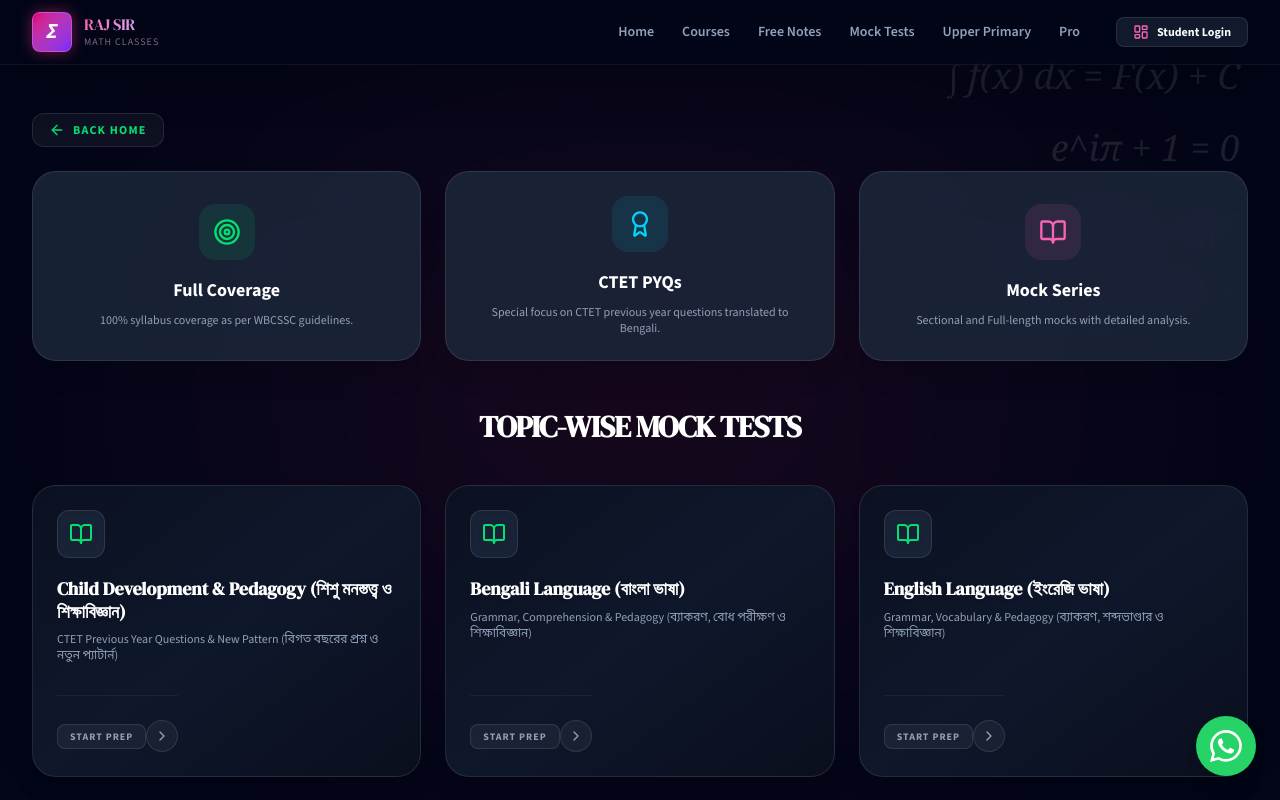
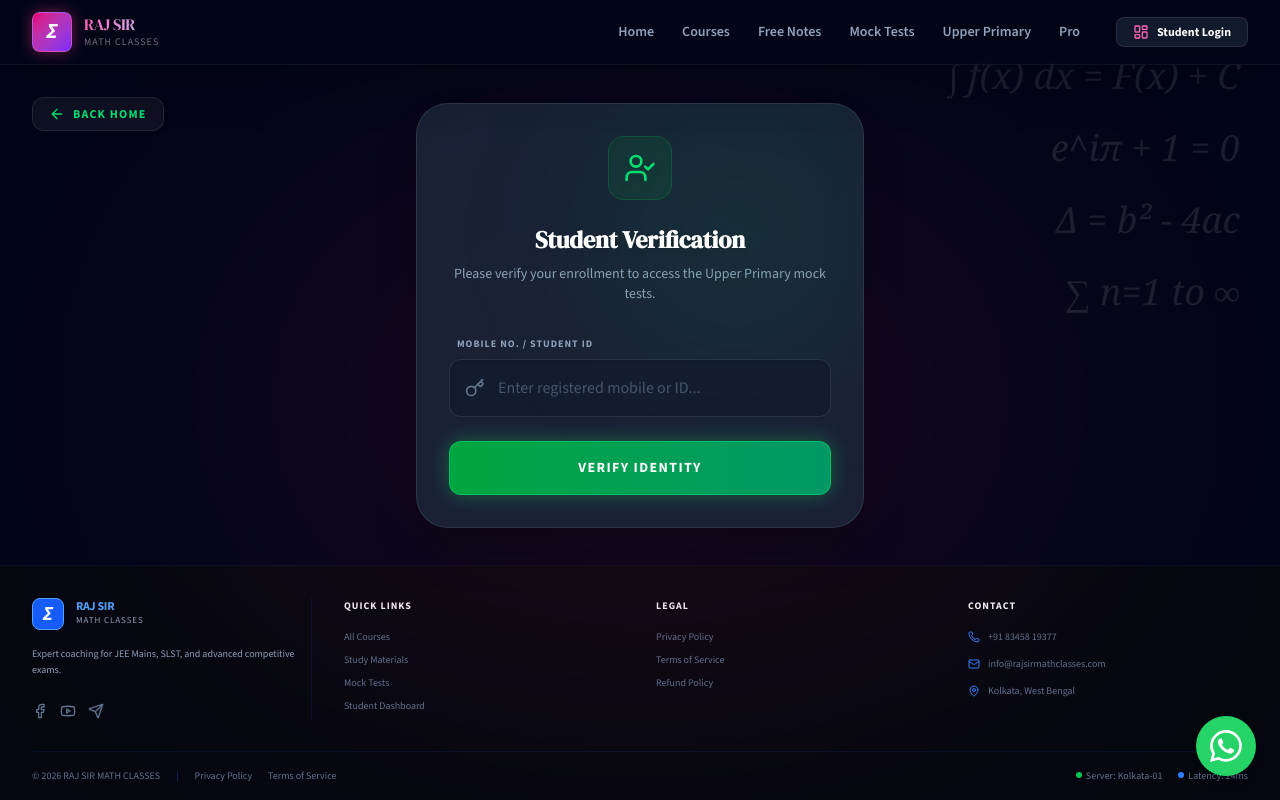
Before and after one commit to coachingmaathh2002/cloudflare, a React (Vite) app: page /upper-primary in a window 1280 px wide. Both pictures are taken after a click on the button "VIEW TOPICS & MOCKS". Shown: the top 800 px of the page. Built offline with nearby package versions, Linux system fonts and the light colour scheme; what better-react-mathjax would draw is missing.

Commit message:
feat: implement student verification step
Add a verification screen to the Upper Primary application using a Google Sheets CSV backend to restrict access to authorized users.

```diff
--- a/src/pages/UpperPrimaryApp.tsx
+++ b/src/pages/UpperPrimaryApp.tsx
@@ -1,13 +1,22 @@
-import React, { useState } from 'react';
+import React, { useState, useEffect } from 'react';
 import { motion, AnimatePresence } from 'motion/react';
-import { BookOpen, Target, ChevronRight, ChevronLeft, Award, Star, ArrowLeft, CheckCircle2, XCircle, Clock, Maximize, Minimize } from 'lucide-react';
+import { BookOpen, Target, ChevronRight, ChevronLeft, Award, Star, ArrowLeft, CheckCircle2, XCircle, Clock, Maximize, Minimize, UserCheck, ShieldAlert, Key } from 'lucide-react';
 import { MixedLatex } from '../components/LatexRenderer';
 import { UPPER_PRIMARY_TOPICS, CDP_MOCKS } from '../data/upperPrimaryData';
 
-type ViewState = 'landing' | 'topics' | 'mocks' | 'test' | 'results';
+type ViewState = 'landing' | 'verify' | 'topics' | 'mocks' | 'test' | 'results';
+
+// NOTE: Replace this URL with your Google Sheet published CSV URL
+// Go to File -> Share -> Publish to web -> Link -> select the sheet and "Comma-separated values (.csv)"
+const STUDENT_SHEET_CSV_URL = 'https://docs.google.com/spreadsheets/d/e/2PACX-1vRRRSfQqvIjS5rWy6FSjcgvA1swYQWwAs1Ba6W7sxfnCYxd3Kln7zV7Qy_7aoL0K-fUamd5BuIhQjVV/pub?output=csv';
 
 export default function UpperPrimaryApp() {
   const [view, setView] = useState<ViewState>('landing');
+  const [isVerified, setIsVerified] = useState(false);
+  const [verifyInput, setVerifyInput] = useState('');
+  const [verifyLoading, setVerifyLoading] = useState(false);
+  const [verifyError, setVerifyError] = useState('');
+
   const [selectedTopic, setSelectedTopic] = useState<any>(null);
   const [selectedMock, setSelectedMock] = useState<any>(null);
 
@@ -16,6 +25,74 @@
   const [isSubmitted, setIsSubmitted] = useState(false);
   const [timeLeft, setTimeLeft] = useState(3600);
   const [focusMode, setFocusMode] = useState(false);
+
+  useEffect(() => {
+    // Check if previously verified in this session
+    if (localStorage.getItem('upper_primary_verified') === 'true') {
+      setIsVerified(true);
+    }
+  }, []);
+
+  const handleVerify = async (e: React.FormEvent) => {
+    e.preventDefault();
+    if (!verifyInput.trim()) {
+      setVerifyError('Please enter your Mobile Number or Student ID');
+      return;
+    }
+
+    setVerifyLoading(true);
+    setVerifyError('');
+
+    try {
+      const response = await fetch(`${STUDENT_SHEET_CSV_URL}&t=${Date.now()}`, {
+        cache: 'no-store'
+      });
+      if (!response.ok) throw new Error('Failed to fetch verification list');
+
+      const csvText = await response.text();
+      const rows = csvText.split('\n').map(row => row.split(','));
+
+      // Assume CSV format: Name, Mobile, StudentID
+      // Skip header row
+      const dataRows = rows.slice(1);
+
+      const input = verifyInput.trim().toLowerCase();
+      let matched = false;
+
+      for (const row of dataRows) {
+        if (row.length >= 2) {
+          const mobile = row[1]?.trim().toLowerCase();
+          const studentId = row[2]?.trim().toLowerCase();
+
+          if (input === mobile || input === studentId) {
+            matched = true;
+            break;
+          }
+        }
+      }
+
+      if (matched) {
+        setIsVerified(true);
+        localStorage.setItem('upper_primary_verified', 'true');
+        setView('topics');
+      } else {
+        setVerifyError('Verification failed. No matching Student ID or Mobile Number found.');
+      }
+    } catch (err) {
+      console.error(err);
+      setVerifyError('Could not connect to the verification database. Please try again later.');
+    } finally {
+      setVerifyLoading(false);
+    }
+  };
+
+  const proceedFromLanding = () => {
+    if (isVerified) {
+      setView('topics');
+    } else {
+      setView('verify');
+    }
+  };
 
   // Auto-submit test
   React.useEffect(() => {
@@ -96,7 +173,7 @@
                   Complete preparation with Mock Tests, Previous Year Questions, and Detailed Explanations for all subjects including CDP, Bengali, English, Math & Science, and Social Studies.
                 </p>
                 <button
-                  onClick={() => setView('topics')}
+                  onClick={proceedFromLanding}
                   className="inline-flex items-center gap-3 bg-gradient-to-r from-green-400 to-emerald-500 hover:from-green-300 hover:to-emerald-400 text-slate-900 px-8 py-4 rounded-xl font-black text-sm md:text-base uppercase tracking-widest transition-all shadow-[0_0_20px_rgba(74,222,128,0.4)] hover:shadow-[0_0_30px_rgba(74,222,128,0.6)] hover:-translate-y-1"
                 >
                   View Topics & Mocks <ChevronRight className="h-5 w-5" />
@@ -105,6 +182,61 @@
             </div>
           </div>
         </section>
+      </div>
+    );
+  }
+
+  if (view === 'verify') {
+    return (
+      <div className="w-full flex-1 flex flex-col items-center justify-center p-4 min-h-[500px]">
+        <button onClick={() => setView('landing')} className="absolute top-8 left-8 flex items-center gap-2 text-green-400 hover:text-green-300 font-bold uppercase text-xs tracking-widest mb-6 w-fit h-fit transition-colors bg-white/5 px-4 py-2 rounded-xl border border-white/10 shadow-inner hover:bg-white/10">
+          <ArrowLeft className="h-4 w-4" /> Back Home
+        </button>
+
+        <div className="max-w-md w-full bg-slate-800/80 backdrop-blur-xl border border-white/10 p-8 rounded-[32px] shadow-2xl relative overflow-hidden">
+          <div className="absolute top-0 right-0 w-64 h-64 bg-green-500/10 rounded-full blur-[80px] pointer-events-none"></div>
+
+          <div className="w-16 h-16 bg-green-500/10 border border-green-500/20 text-green-400 rounded-2xl flex items-center justify-center mb-6 mx-auto shadow-inner">
+            <UserCheck className="w-8 h-8 drop-shadow-md" />
+          </div>
+
+          <h2 className="text-2xl font-display font-black text-white text-center mb-2 drop-shadow-md">Student Verification</h2>
+          <p className="text-slate-400 text-sm text-center mb-8 font-medium">Please verify your enrollment to access the Upper Primary mock tests.</p>
+
+          <form onSubmit={handleVerify} className="space-y-6 relative z-10">
+            <div>
+              <label className="block text-[10px] font-bold uppercase tracking-widest text-slate-400 mb-2 ml-2">Mobile No. / Student ID</label>
+              <div className="relative">
+                <div className="absolute inset-y-0 left-0 pl-4 flex items-center pointer-events-none text-slate-500">
+                  <Key className="h-5 w-5" />
+                </div>
+                <input
+                  type="text"
+                  value={verifyInput}
+                  onChange={(e) => setVerifyInput(e.target.value)}
+                  className="w-full bg-slate-900/50 border border-white/10 text-white rounded-xl pl-12 pr-4 py-4 outline-none focus:border-green-400/50 focus:ring-1 focus:ring-green-400/50 transition-all font-medium placeholder:text-slate-600 shadow-inner"
+                  placeholder="Enter registered mobile or ID..."
+                  required
+                />
+              </div>
+            </div>
+
+            {verifyError && (
+              <div className="bg-red-500/10 border border-red-500/30 text-red-400 p-4 rounded-xl text-xs font-bold flex items-start gap-3 shadow-inner">
+                <ShieldAlert className="h-4 w-4 shrink-0 mt-0.5" />
+                {verifyError}
+              </div>
+            )}
+
+            <button
+              type="submit"
+              disabled={verifyLoading}
+              className="w-full bg-gradient-to-r from-green-600 to-emerald-600 hover:from-green-500 hover:to-emerald-500 text-white font-bold py-4 rounded-xl shadow-[0_0_20px_rgba(34,197,94,0.4)] transition-all flex items-center justify-center gap-2 text-sm uppercase tracking-widest border border-green-400/50 disabled:opacity-70 disabled:cursor-not-allowed"
+            >
+              {verifyLoading ? 'Verifying...' : 'Verify Identity'}
+            </button>
+          </form>
+        </div>
       </div>
     );
   }
```
